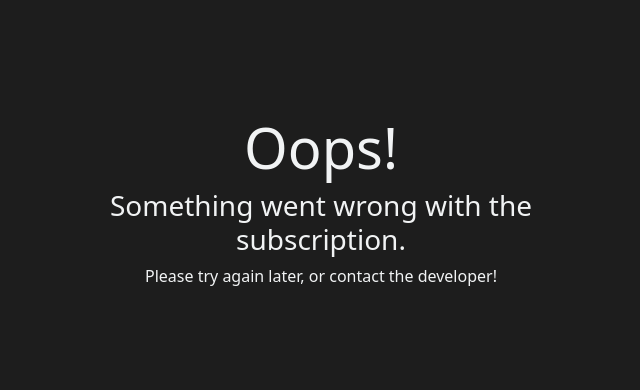
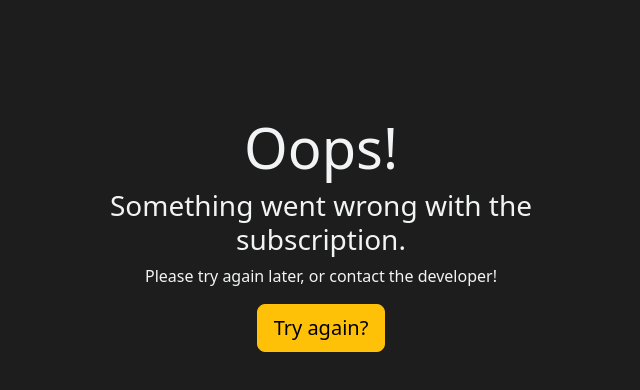
Before and after one commit to EGusb/Newsletter-Signup, a website: page failure.html in a window 1280 px wide. Shown: the whole page, without its empty margins (319-959 px from the left). Drawn offline with nearby package versions, Linux system fonts and the light colour scheme.

Commit message:
Add "try again" button

```diff
--- a/failure.html
+++ b/failure.html
@@ -21,6 +21,10 @@
 		<h1 class="h1 display-4">Oops!</h1>
 		<p class="h3 text-left">Something went wrong with the subscription.</p>
 		<p>Please try again later, or contact the developer!</p>
+
+		<form action="/" method="get">
+			<button class="btn btn-lg btn-warning" type="submit" name="button">Try again?</button>
+		</form>
 	</div>
 
 	<!-- Bootstrap JS -->
```
